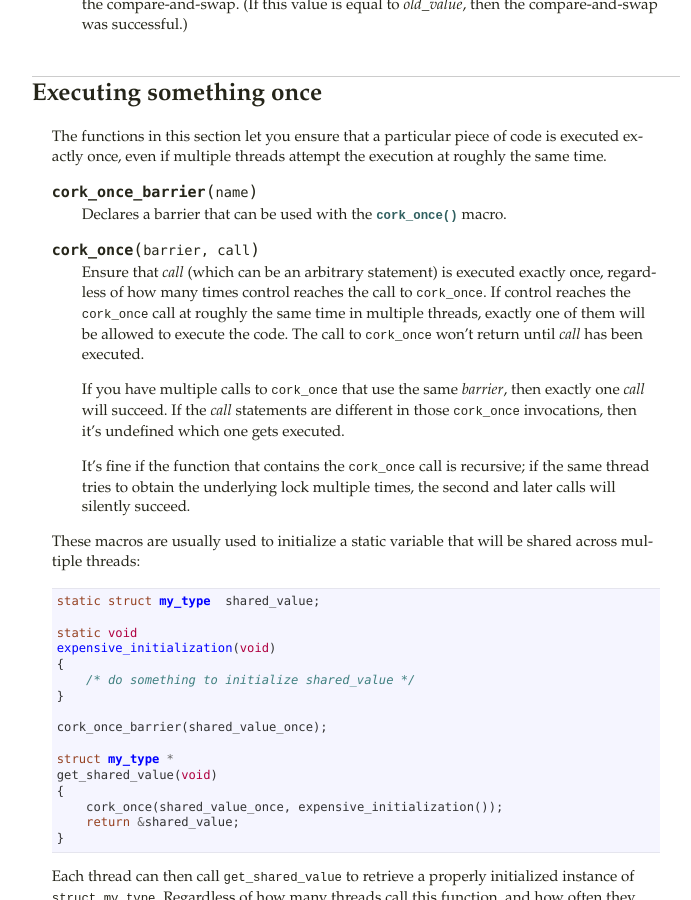
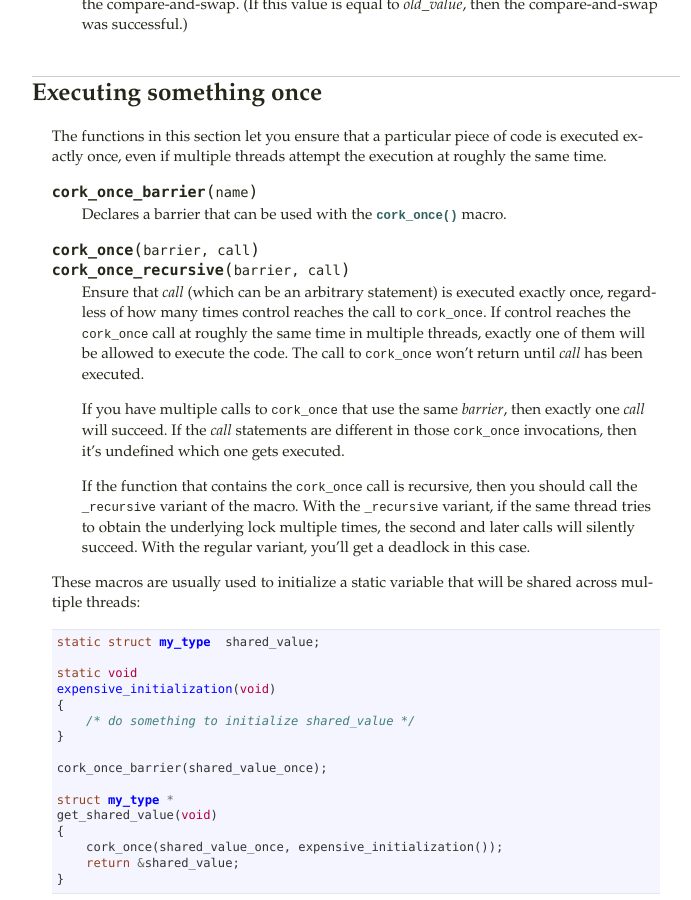
Before and after one commit to dcreager/libcork, a Sphinx documentation site: the page built from docs/threads.rst, in a window 1280 px wide and 900 px high, scrolled down 1503 px. Shown: the whole window, without its empty margins (297-988 px from the left). Built offline with Sphinx 7.4.7, drawn with Linux system fonts in a browser that asks for light colours; the version number could not be read and is left out.

Commit message:
Separate recursive and non-recursive `cork_once`
The cork_once macro has now been split into two variants.  The existing
`cork_once` macro has been reverted back to not allow itself to be
called from within a recursive function; if you do this, it will
deadlock.  It's a slightly faster implementation, though, and more
importantly, on systems without the `__thread` storage class, we have to
use `cork_once` to implement the `cork_thread_get_id` function.  And
the recursive variant of `cork_once` needs to know the current thread's
ID.  This mutual dependency gave us an infinite loop on Mac OS X for the
`cork_thread_get_id` function.

Now we implement `cork_thread_get_id` with the non-recursive variant,
which doesn't require access to the thread ID, breaking the mutual
dependency.

```diff
--- a/docs/threads.rst
+++ b/docs/threads.rst
@@ -111,6 +111,7 @@ execution at roughly the same time.
    macro.
 
 .. macro:: cork_once(barrier, call)
+           cork_once_recursive(barrier, call)
 
    Ensure that *call* (which can be an arbitrary statement) is executed
    exactly once, regardless of how many times control reaches the call
@@ -124,9 +125,11 @@ execution at roughly the same time.
    statements are different in those ``cork_once`` invocations, then
    it's undefined which one gets executed.
 
-   It's fine if the function that contains the ``cork_once`` call is
-   recursive; if the same thread tries to obtain the underlying lock
-   multiple times, the second and later calls will silently succeed.
+   If the function that contains the ``cork_once`` call is recursive, then you
+   should call the ``_recursive`` variant of the macro.  With the ``_recursive``
+   variant, if the same thread tries to obtain the underlying lock multiple
+   times, the second and later calls will silently succeed.  With the regular
+   variant, you'll get a deadlock in this case.
 
 These macros are usually used to initialize a static variable that will
 be shared across multiple threads::
```
Also changed, not shown: 2 other files.
